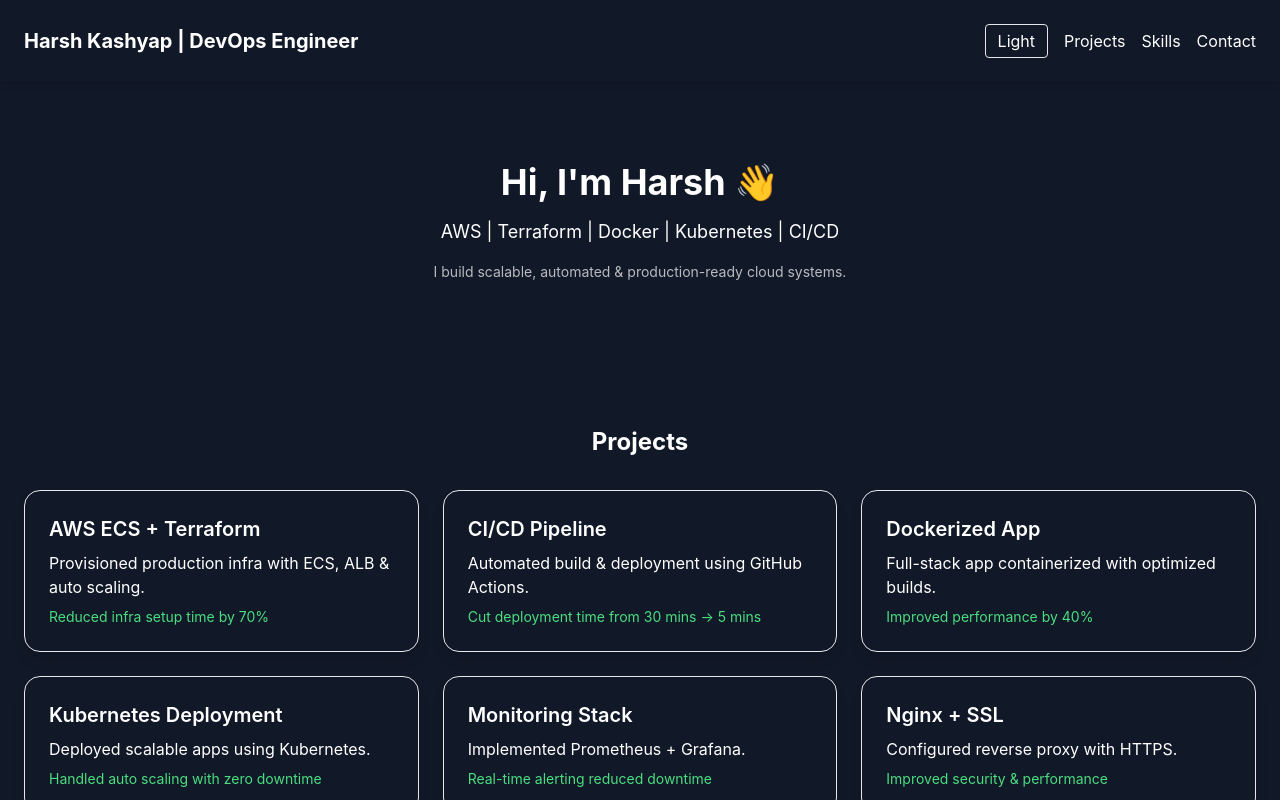
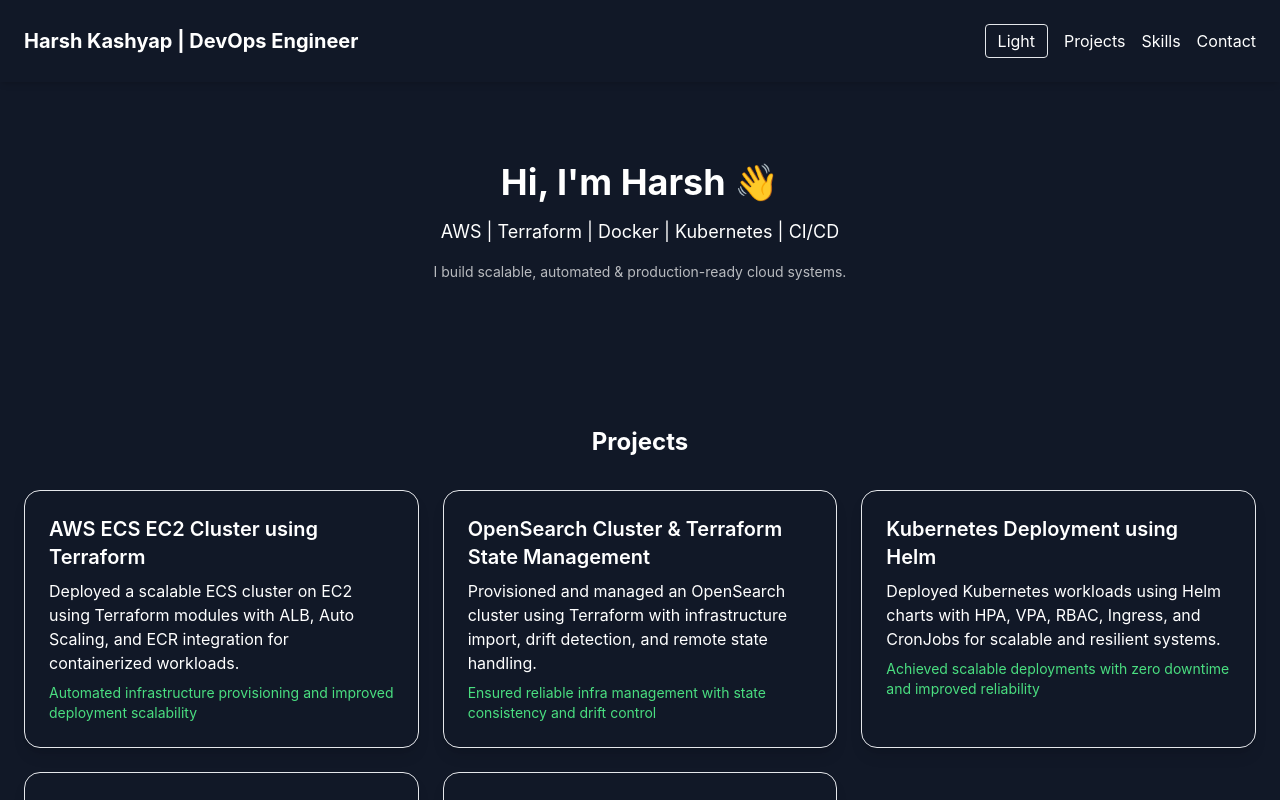
Before and after one commit to harsh2595/devops-portfolio, a Next.js app: page / in a window 1280 px wide. Shown: the top 800 px of the page. Built offline with nearby package versions, Linux system fonts and the light colour scheme.

Commit message:
second commit

```diff
--- a/app/page.js
+++ b/app/page.js
@@ -4,46 +4,39 @@
 
 const projects = [
     {
-        title: "AWS ECS + Terraform",
-        desc: "Provisioned production infra with ECS, ALB & auto scaling.",
-        impact: "Reduced infra setup time by 70%",
-        details: "Terraform modules, CloudWatch, service discovery",
-        link: "https://github.com/harsh2595",
+        title: "AWS ECS EC2 Cluster using Terraform",
+        desc: "Deployed a scalable ECS cluster on EC2 using Terraform modules with ALB, Auto Scaling, and ECR integration for containerized workloads.",
+        impact: "Automated infrastructure provisioning and improved deployment scalability",
+        details: "Terraform modules, ECS (EC2), ALB, Auto Scaling Groups, ECR",
+        link: "https://github.com/harsh2595/terraform-ecsec2",
     },
     {
-        title: "CI/CD Pipeline",
-        desc: "Automated build & deployment using GitHub Actions.",
-        impact: "Cut deployment time from 30 mins → 5 mins",
-        details: "Docker build, test, push, deploy",
-        link: "#",
+        title: "OpenSearch Cluster & Terraform State Management",
+        desc: "Provisioned and managed an OpenSearch cluster using Terraform with infrastructure import, drift detection, and remote state handling.",
+        impact: "Ensured reliable infra management with state consistency and drift control",
+        details: "Terraform state management, OpenSearch, infra import, drift detection",
+        link: "https://github.com/harsh2595/terraform-opensearch-aws",
     },
     {
-        title: "Dockerized App",
-        desc: "Full-stack app containerized with optimized builds.",
-        impact: "Improved performance by 40%",
-        details: "Multi-stage builds, env configs",
-        link: "#",
+        title: "Kubernetes Deployment using Helm",
+        desc: "Deployed Kubernetes workloads using Helm charts with HPA, VPA, RBAC, Ingress, and CronJobs for scalable and resilient systems.",
+        impact: "Achieved scalable deployments with zero downtime and improved reliability",
+        details: "Helm, Kubernetes, HPA, VPA, RBAC, Ingress, ConfigMaps, Secrets, PVCs",
+        link: "https://github.com/harsh2595/k8s-learning",
     },
     {
-        title: "Kubernetes Deployment",
-        desc: "Deployed scalable apps using Kubernetes.",
-        impact: "Handled auto scaling with zero downtime",
-        details: "Ingress, services, HPA",
-        link: "#",
+        title: "Node.js App Deployment on ECS with CI/CD",
+        desc: "Built and deployed a containerized Node.js application on AWS ECS using Jenkins CI/CD pipeline with Docker and ECR.",
+        impact: "Reduced deployment time and enabled continuous delivery",
+        details: "Jenkins, Docker, AWS ECS, ECR, CI/CD pipeline",
+        link: "https://github.com/harsh2595/node-ecs-app.git",
     },
     {
-        title: "Monitoring Stack",
-        desc: "Implemented Prometheus + Grafana.",
-        impact: "Real-time alerting reduced downtime",
-        details: "Dashboards, alert rules",
-        link: "#",
-    },
-    {
-        title: "Nginx + SSL",
-        desc: "Configured reverse proxy with HTTPS.",
-        impact: "Improved security & performance",
-        details: "SSL, headers, load balancing",
-        link: "#",
+        title: "Node.js Deployment on EKS with Monitoring",
+        desc: "Deployed a Node.js application on EKS with Prometheus and Grafana for real-time monitoring, alerting, and observability.",
+        impact: "Improved system observability and reduced downtime via proactive alerting",
+        details: "EKS, Prometheus, Grafana, monitoring, alerting",
+        link: "https://github.com/harsh2595/node-eks-app-monitoring.git",
     },
 ];
 
```
